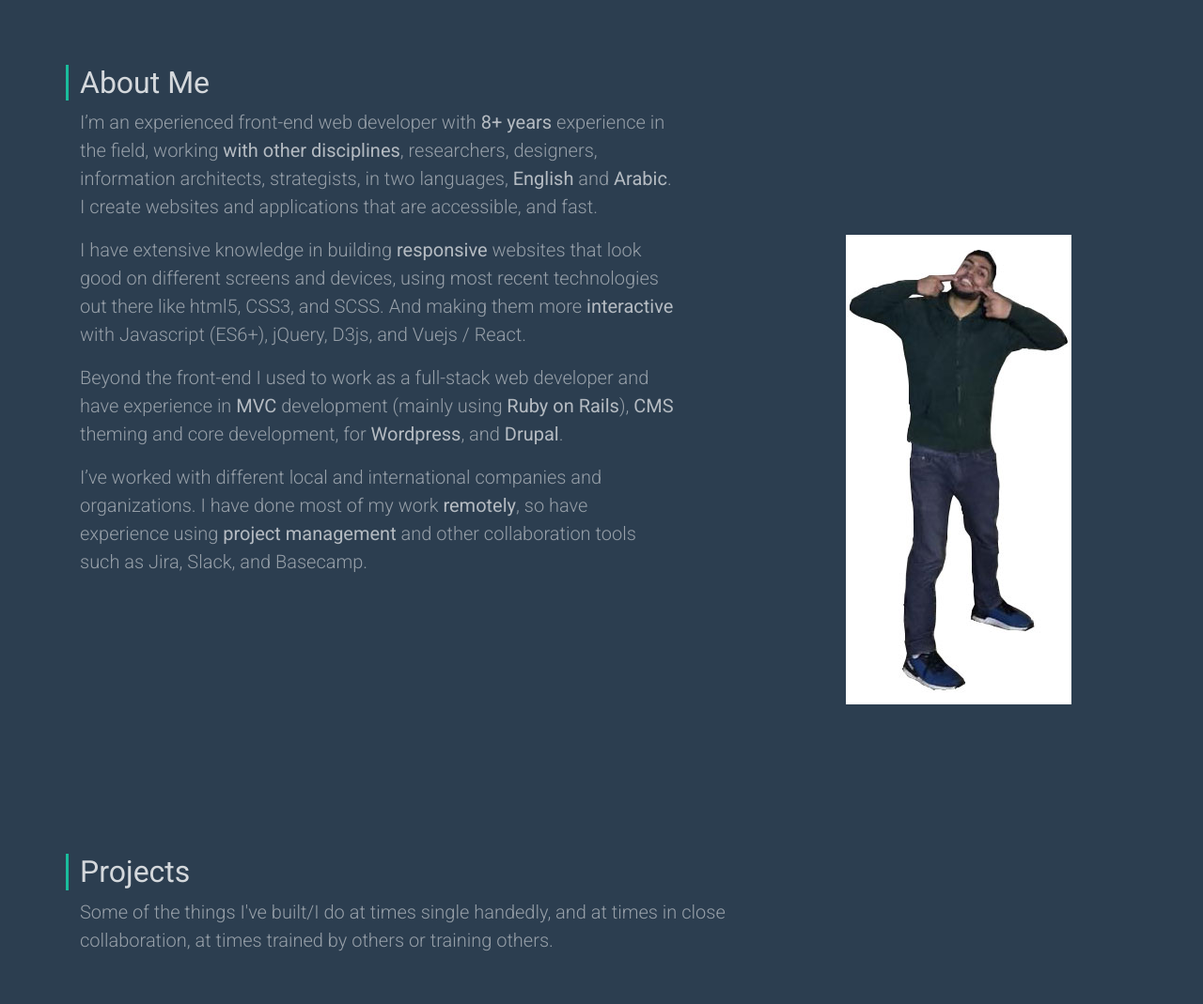
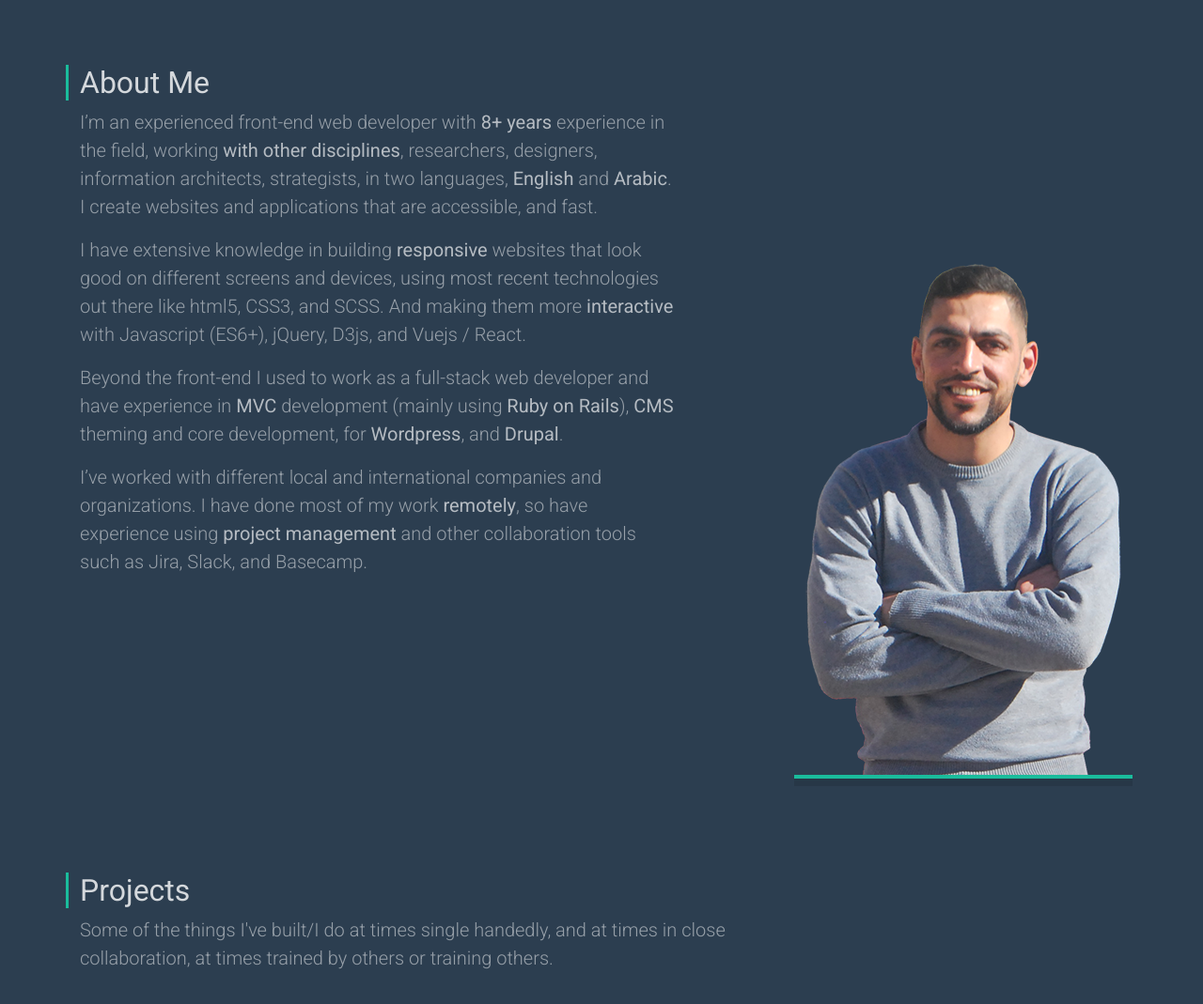
Before and after one commit to moradtaleeb/morad-website-v3, a PHP site: page / in a window 1280 px wide. Shown: the part 871-1940 px from the top of the page at 94% size. Run offline with PHP 8.4, Linux system fonts and the light colour scheme.

Commit message:
New personal photo

```diff
--- a/home.html
+++ b/home.html
@@ -77,7 +77,7 @@
         </div>
         <div class="col-md-4 offset-md-1 rellax" data-rellax-speed="3" data-rellax-percentage="0.5">
           <div class="text-center">
-            <img src="images/moradtaleeb.jpg" alt="Morad Taleeb">
+            <img class="pphoto" src="images/morad.png" alt="Morad Taleeb">
           </div>
         </div>
       </div>
--- a/styles/style.css
+++ b/styles/style.css
@@ -129,6 +129,11 @@ header nav ul li:not(:last-child) {
   max-width: 600px;
 }
 
+.pphoto {
+  border-bottom: 4px solid #1abc9c;
+  box-shadow: 0 8px 0px 0px rgba(0,0,0,0.1);
+}
+
 .projects-group {
   margin: 70px 0;
 }
```
Also changed, not shown: images/morad.png (added), images/morad0.png (added).
